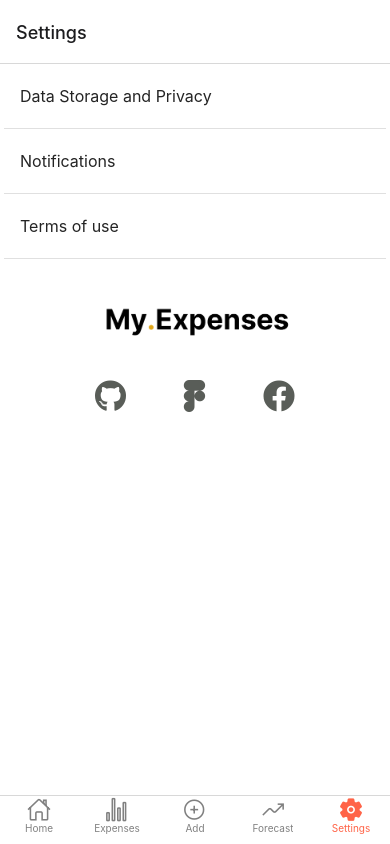
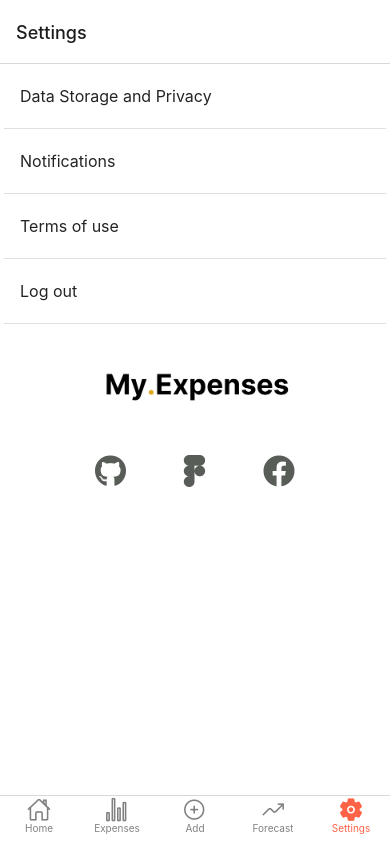
Before and after one commit to Rae-Zou/My-Expenses, a React Native app: screen /Settings in a window 390 px wide. Built offline with nearby package versions, Linux system fonts and the light colour scheme.

Commit message:
settings

```diff
--- a/navigation/MainContainer.js
+++ b/navigation/MainContainer.js
@@ -16,6 +16,10 @@
 const settingsName = "Settings";
 const forecastName = "Forecast";
 const addName = "Add";
+const dataStoPriName = "DataStorageandPrivacy";
+const notificationName = "Notification";
+const logoutName = "Logout";
+
 
 const Tab = createBottomTabNavigator();
 
--- a/package.json
+++ b/package.json
@@ -23,6 +23,7 @@
     "expo-web-browser": "^11.0.0",
     "interfaces": "^0.0.3",
     "react": "18.0.0",
+    "react-dom": "^18.2.0",
     "react-native": "0.69.4",
     "react-native-elements": "^3.4.2",
     "react-native-gesture-handler": "~2.5.0",
--- a/screens/SettingsScreen.js
+++ b/screens/SettingsScreen.js
@@ -8,16 +8,22 @@
     const rowItems = [
         {
           name: ("Data Storage and Privacy"),   //security controls - V2: Data Storage and Privacy Requirements
-          onPress: () =>navigation.navigate('Home'),   //TODO: update the navigator
+          onPress: () =>navigation.navigate('DataStorageandPrivacy'),   //TODO: update the navigator
         },
+
         {
           name: ("Notifications"),
-          onPress: () =>navigation.navigate('Home'),  //TODO: update the navigator
+          onPress: () =>navigation.navigate('Notification'),  //TODO: update the navigator
         },
 
         {
           name: ("Terms of use"),             //security controls - V1: Architecture, Design and Threat Modeling Requirements
           onPress: () => WebBrowser.openBrowserAsync("https://docs.google.com/document/d/18TYJovKBJr3s1_jrHjKgsGaeAwqKzUsR6yNgPV2sxOs/edit?usp=sharing"),
+        },
+
+        {
+          name: ("Log out"),             //security controls - V1: Architecture, Design and Threat Modeling Requirements
+          onPress: () =>navigation.navigate('Logout'),  //TODO: update the navigator,
         },
       ];
 
@@ -67,7 +73,6 @@
               </View>
             </View>
 
-
         </View>
     );
 }
@@ -82,7 +87,7 @@
     soContainer: {
       flexDirection: "row",
       justifyContent: "center",
-      flex: 4,
+      flex: 3,
 
     },
     logoContainer: {
```
Also changed, not shown: 1 other file (tests, documents, lock files or other folders).
